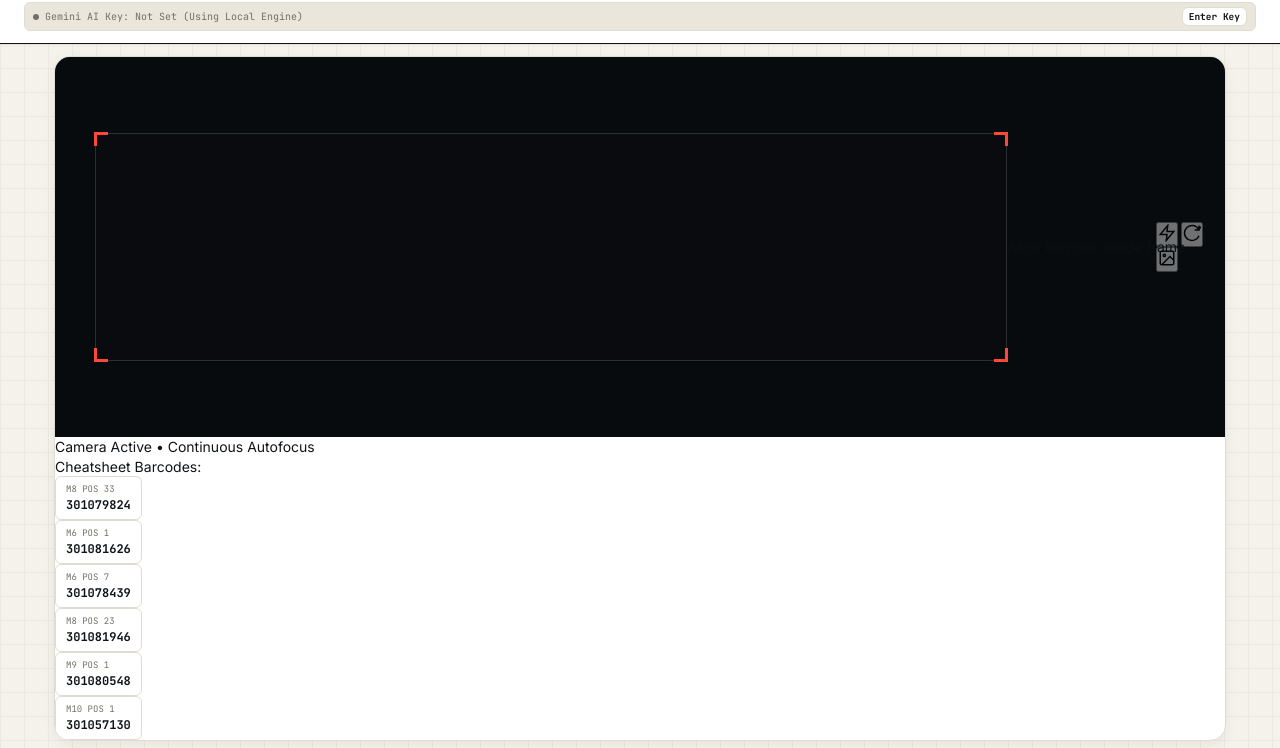
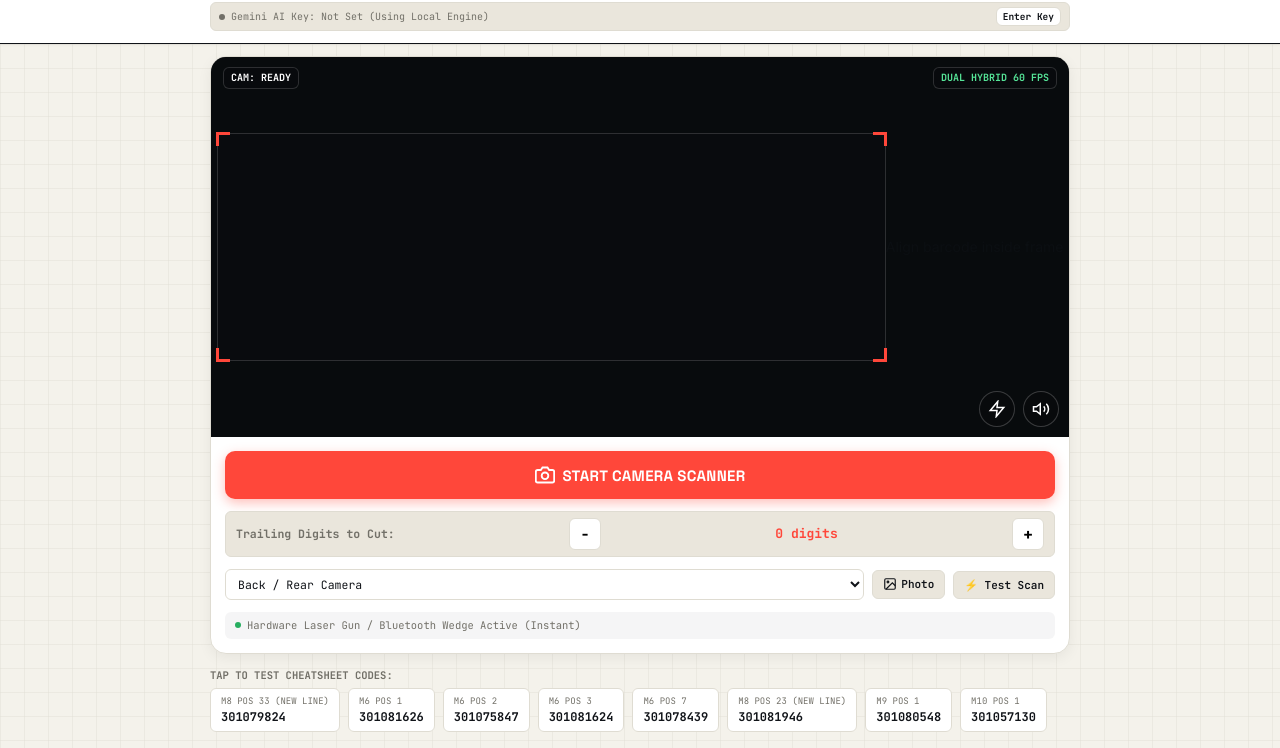
Before and after one commit to himahsu55/zsnp, a website: page index.html in a window 1280 px wide. Shown: the part 52-800 px from the top of the page. Drawn offline with Linux system fonts and the light colour scheme.

Commit message:
fix(ui): restore camera action dock, start button, trim stepper, floating controls, and desktop centering

```diff
--- a/css/styles.css
+++ b/css/styles.css
@@ -88,6 +88,8 @@ body::before {
   align-items: center;
   justify-content: space-between;
   gap: 12px;
+  max-width: 860px;
+  margin: 0 auto;
 }
 
 .brand-cluster {
@@ -253,6 +255,9 @@ body::before {
   border-radius: var(--radius-sm);
   padding: 4px 8px;
   margin-top: 6px;
+  max-width: 860px;
+  margin-left: auto;
+  margin-right: auto;
 }
 
 .key-status-left {
@@ -317,6 +322,9 @@ body::before {
   display: none;
   flex-direction: column;
   gap: 14px;
+  max-width: 860px;
+  margin: 0 auto;
+  width: 100%;
 }
 
 .app-tab-screen.active {
@@ -1915,8 +1923,10 @@ body::before {
 .mobile-bottom-nav {
   position: fixed;
   bottom: 0;
-  left: 0;
-  right: 0;
+  left: 50%;
+  transform: translateX(-50%);
+  max-width: 860px;
+  width: 100%;
   height: calc(var(--bottom-nav-height) + var(--safe-bottom));
   padding-bottom: var(--safe-bottom);
   background: rgba(16, 19, 24, 0.94);
@@ -1927,6 +1937,7 @@ body::before {
   justify-content: space-around;
   align-items: center;
   z-index: 100;
+  border-radius: 16px 16px 0 0;
 }
 
 .nav-tab-btn {
--- a/index.html
+++ b/index.html
@@ -82,7 +82,6 @@
          SCREEN 1: SCANNER & INSTANT AI / CROPPED PDF RESULT (DEFAULT)
          ==================================================================== -->
     <section class="app-tab-screen active" id="tab-scanner" aria-label="Barcode Camera Scanner">
-
       <!-- Camera Viewport Card -->
       <div class="mobile-scanner-card">
         <div class="camera-viewport-shell">
@@ -95,50 +94,101 @@
               <div class="corner tr"></div>
               <div class="corner bl"></div>
               <div class="corner br"></div>
-              <div class="reticle-laser-line"></div>
+              <div class="laser-scanline" id="laser-line"></div>
             </div>
             <div class="reticle-guide-text">Align barcode inside frame</div>
           </div>
 
-          <!-- Camera Controls Floating Overlay -->
-          <div class="camera-floating-controls">
-            <button type="button" class="cam-float-btn" id="btn-torch" title="Flashlight" aria-label="Toggle flashlight">
+          <!-- Flash Confirmation -->
+          <div class="scan-flash-overlay" id="scan-flash"></div>
+
+          <!-- Viewfinder Top HUD -->
+          <div class="viewfinder-hud">
+            <span class="hud-pill" id="hud-cam-status">CAM: READY</span>
+            <span class="hud-pill engine-pill" id="hud-target-format">DUAL HYBRID 60 FPS</span>
+          </div>
+
+          <!-- Floating Torch & Sound buttons -->
+          <div class="viewfinder-floating-controls">
+            <button type="button" class="viewfinder-icon-btn" id="btn-toggle-torch" title="Toggle Flashlight" aria-label="Toggle Flashlight">
               <svg width="18" height="18" viewBox="0 0 24 24" fill="none" stroke="currentColor" stroke-width="2"><polygon points="13 2 3 14 12 14 11 22 21 10 12 10 13 2"></polygon></svg>
             </button>
-            <button type="button" class="cam-float-btn" id="btn-flip-cam" title="Switch Camera" aria-label="Switch camera">
-              <svg width="18" height="18" viewBox="0 0 24 24" fill="none" stroke="currentColor" stroke-width="2"><path d="M21.5 2v6h-6M21.34 15.57a10 10 0 1 1-.57-8.38l5.67-5.67"/></svg>
+            <button type="button" class="viewfinder-icon-btn" id="btn-toggle-sound" title="Toggle Audio Beep" aria-label="Toggle Audio">
+              <svg id="icon-sound" width="18" height="18" viewBox="0 0 24 24" fill="none" stroke="currentColor" stroke-width="2"><polygon points="11 5 6 9 2 9 2 15 6 15 11 19 11 5"></polygon><path d="M19.07 4.93a10 10 0 0 1 0 14.14M15.54 8.46a5 5 0 0 1 0 7.07"></path></svg>
             </button>
-            <button type="button" class="cam-float-btn" id="btn-photo-scan" title="Scan Image/Photo" aria-label="Scan from photo">
-              <svg width="18" height="18" viewBox="0 0 24 24" fill="none" stroke="currentColor" stroke-width="2"><rect x="3" y="3" width="18" height="18" rx="2" ry="2"></rect><circle cx="8.5" cy="8.5" r="1.5"></circle><polyline points="21 15 16 10 5 21"></polyline></svg>
-            </button>
-            <input type="file" id="file-photo-scan" accept="image/*" style="display: none;">
           </div>
         </div>
 
-        <!-- Scanner Footer Status & Simulation Chips -->
-        <div class="scanner-card-footer">
-          <div class="scanner-status-indicator">
-            <span class="live-dot-beacon"></span>
-            <span id="scanner-live-label" style="color: var(--text);">Camera Active &bull; Continuous Autofocus</span>
+        <!-- Scanner Controls & Quick Trim -->
+        <div class="scanner-action-dock">
+          <!-- Primary Scan Toggle Button -->
+          <button type="button" class="btn-primary-laser" id="btn-toggle-scanner">
+            <svg width="20" height="20" viewBox="0 0 24 24" fill="none" stroke="currentColor" stroke-width="2.2">
+              <path d="M23 19a2 2 0 0 1-2 2H3a2 2 0 0 1-2-2V8a2 2 0 0 1 2-2h4l2-3h6l2 3h4a2 2 0 0 1 2 2z"></path>
+              <circle cx="12" cy="13" r="4"></circle>
+            </svg>
+            <span id="scanner-btn-label">START CAMERA SCANNER</span>
+          </button>
+
+          <!-- On-Screen Trailing Trim Dial (Change with 1 tap right on camera view) -->
+          <div class="quick-trim-stepper">
+            <span class="trim-stepper-title">Trailing Digits to Cut:</span>
+            <button type="button" class="btn-step-sm" id="btn-quick-trim-minus">&minus;</button>
+            <span class="quick-trim-display" id="quick-trim-display">0 digits</span>
+            <button type="button" class="btn-step-sm" id="btn-quick-trim-plus">&plus;</button>
           </div>
 
-          <!-- Quick Test Barcodes Bar -->
-          <div class="quick-preset-bar">
-            <span class="quick-preset-title">Cheatsheet Barcodes:</span>
+          <div class="aux-row">
+            <select id="camera-device-select" class="mobile-cam-select" aria-label="Camera Lens">
+              <option value="environment">Back / Rear Camera</option>
+              <option value="user">Front Webcam</option>
+            </select>
+
+            <label class="btn-aux-chip" title="Scan photo">
+              <input type="file" id="barcode-image-upload" accept="image/*" style="display: none;">
+              <svg width="14" height="14" viewBox="0 0 24 24" fill="none" stroke="currentColor" stroke-width="2"><rect x="3" y="3" width="18" height="18" rx="2"/><circle cx="8.5" cy="8.5" r="1.5"/><polyline points="21 15 16 10 5 21"/></svg>
+              Photo
+            </label>
+
+            <button type="button" class="btn-aux-chip" id="btn-simulate-modal">
+              ⚡ Test Scan
+            </button>
+          </div>
+
+          <!-- Hardware scanner gun active indicator -->
+          <div class="scanner-gun-badge">
+            <span class="gun-dot"></span>
+            <span>Hardware Laser Gun / Bluetooth Wedge Active (Instant)</span>
+          </div>
+        </div>
+      </div>
+
+      <!-- Quick Test Sample Barcodes Carousel -->
+      <div class="mobile-presets-shelf">
+        <div class="presets-shelf-title">Tap to Test Cheatsheet Codes:</div>
+        <div class="presets-scroll-track">
           <button type="button" class="chip-sample-code preset-code-btn" data-code="301079824" data-format="CODE_128">
-              <span class="chip-tag">M8 Pos 33</span>
+            <span class="chip-tag">M8 Pos 33 (New Line)</span>
             <span class="chip-num">301079824</span>
           </button>
           <button type="button" class="chip-sample-code preset-code-btn" data-code="301081626" data-format="CODE_128">
             <span class="chip-tag">M6 Pos 1</span>
             <span class="chip-num">301081626</span>
           </button>
+          <button type="button" class="chip-sample-code preset-code-btn" data-code="301075847" data-format="CODE_128">
+            <span class="chip-tag">M6 Pos 2</span>
+            <span class="chip-num">301075847</span>
+          </button>
+          <button type="button" class="chip-sample-code preset-code-btn" data-code="301081624" data-format="CODE_128">
+            <span class="chip-tag">M6 Pos 3</span>
+            <span class="chip-num">301081624</span>
+          </button>
           <button type="button" class="chip-sample-code preset-code-btn" data-code="301078439" data-format="CODE_128">
             <span class="chip-tag">M6 Pos 7</span>
             <span class="chip-num">301078439</span>
           </button>
           <button type="button" class="chip-sample-code preset-code-btn" data-code="301081946" data-format="CODE_128">
-              <span class="chip-tag">M8 Pos 23</span>
+            <span class="chip-tag">M8 Pos 23 (New Line)</span>
             <span class="chip-num">301081946</span>
           </button>
           <button type="button" class="chip-sample-code preset-code-btn" data-code="301080548" data-format="CODE_128">
@@ -149,7 +199,6 @@
             <span class="chip-tag">M10 Pos 1</span>
             <span class="chip-num">301057130</span>
           </button>
-          </div>
         </div>
       </div>
 
```
Lines whose indentation alone changed are shown as unchanged.
